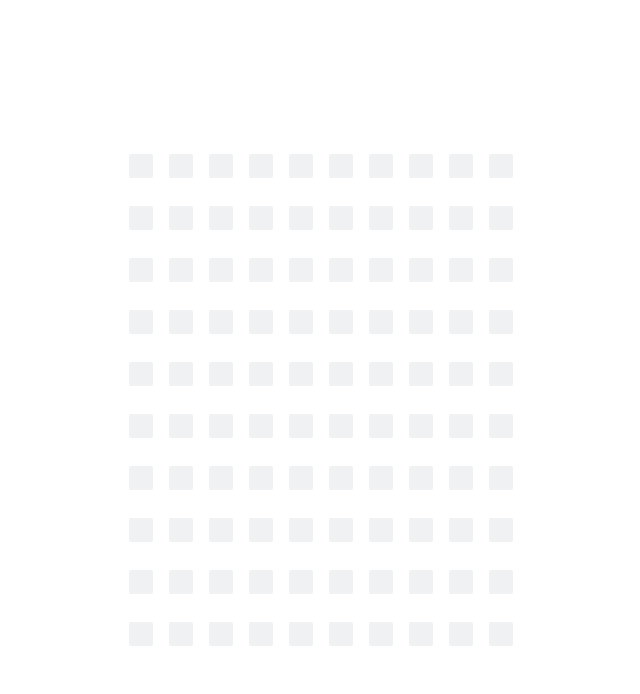
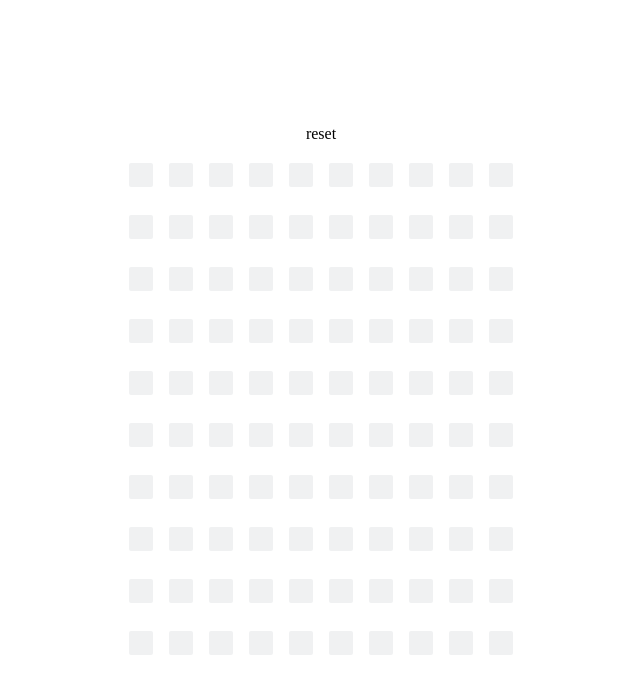
Before and after one commit to waltiu/vue-minesweeper, a Vue app: page / in a window 1280 px wide. Shown: the top 694 px of the page, without its empty margins (319-959 px from the left). Built offline with nearby package versions, Linux system fonts and the light colour scheme.

Commit message:
add: 保存代码

```diff
--- a/src/App.vue
+++ b/src/App.vue
@@ -10,6 +10,10 @@ watchEffect(() => newGame.watchGameState());
 
 <template>
   <div class="mines-sweeper">
+<div class="oper">
+  <div @click="newGame.start()">reset</div>
+</div>
+
     <div v-for="raw of blocks" class="raw">
       <template v-for="block of raw">
         <BlockItem
@@ -24,6 +28,10 @@ watchEffect(() => newGame.watchGameState());
 
 <style lang="scss">
 .mines-sweeper {
+  text-align: center;
+  .oper{
+
+  }
   .raw {
     margin: 12px;
     display: flex;
--- a/src/components/GamePlay.js
+++ b/src/components/GamePlay.js
@@ -4,12 +4,15 @@ export class GamePlay {
   blockState = reactive({
     blocks: [],
     hasInitBombs: false,
+    bombs:0
   });
-  constructor(width, height) {
+  constructor(width, height,bombs) {
     (this.width = width), (this.height = height);
+    this.bombs=bombs
     this.start();
   }
   start() {
+    this.blockState.hasInitBombs=false
     this.blockState.blocks = Array.from({ length: this.width }, (_, x) =>
       Array.from({ length: this.height }, (_, y) => ({
         y,
```
